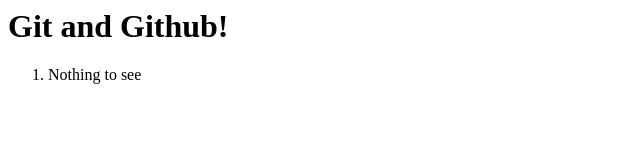
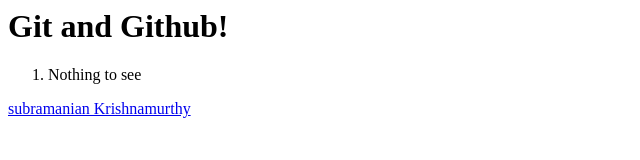
Before and after one commit to skrishnamurthy/about-us, a plain HTML site: page index.html in a window 1280 px wide. Shown: the whole page, without its empty margins (0-640 px from the left). Drawn offline with Linux system fonts and the light colour scheme.

Commit message:
Subbu - added a reference to my profile page

```diff
--- a/index.html
+++ b/index.html
@@ -3,3 +3,4 @@
 <ol>
  <li>Nothing to see</li>
 </ol>
+<a href="subbu.html">subramanian Krishnamurthy</a>
```
